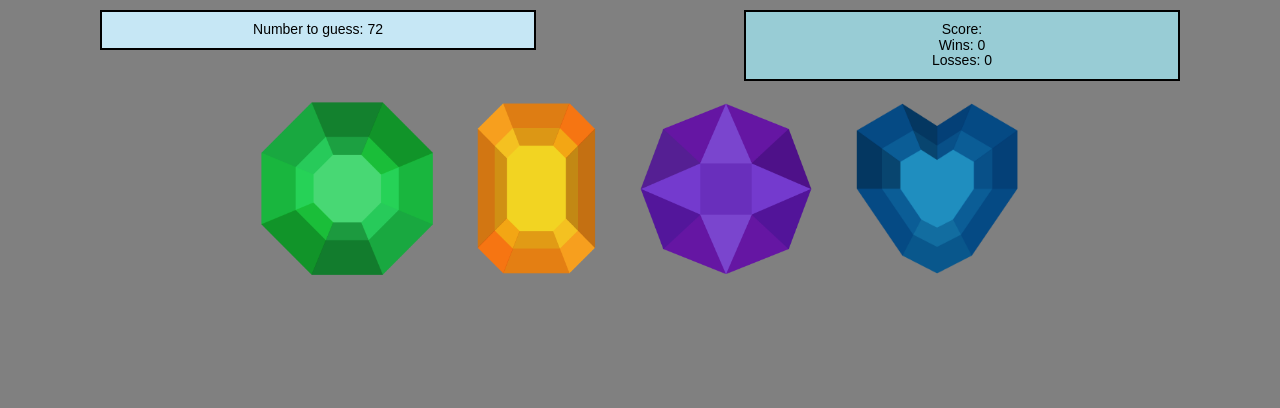
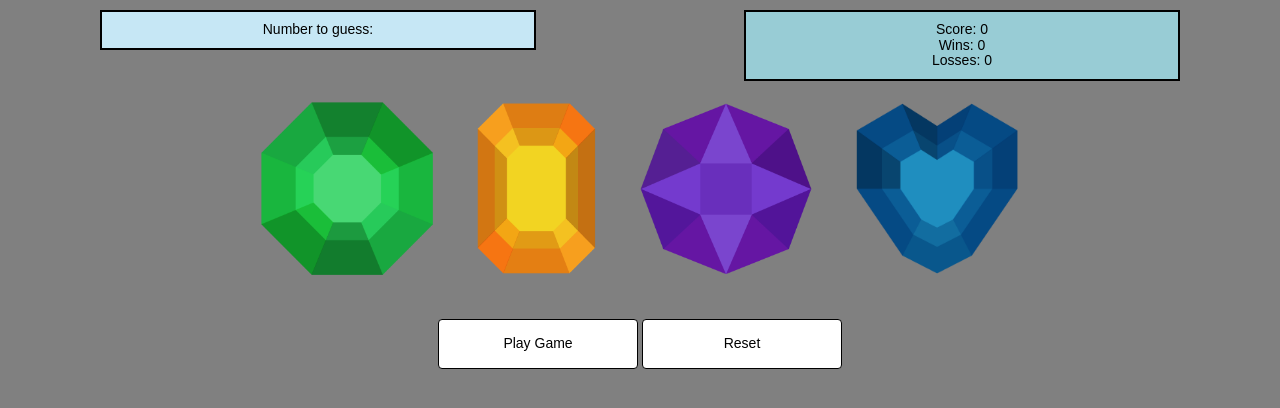
Before and after one commit to epribs/week-4-game, a PHP site: page / in a window 1280 px wide. Shown: the part 80-488 px from the top of the page. Run offline with PHP 8.4, Linux system fonts and the light colour scheme; some libraries are stand-ins or nearby versions.

Commit message:
fixed counter and added play/reset buttons

```diff
--- a/assets/css/styles.css
+++ b/assets/css/styles.css
@@ -66,3 +66,30 @@ header {
 	width: auto;
 	padding: 20px;
 }
+#gameButtons {
+	margin:20px auto;
+	text-align: center;
+	width: 100%;
+}
+#gameButtons input[type=button] {
+	border: 1px solid black;
+	border-radius: 4px;
+	background-color: white;
+	font-size: 14px;
+	font-style: normal;
+	font-variant: normal;
+	font-weight: 500;
+	line-height: 15.4px;
+	width: 200px;
+	height: 50px;
+	text-align: center;
+
+}
+#gameButtons input[type=button]:hover {
+	background-color: #E2F3FA;
+
+}
+#gameButtons input[type=button]:active {
+	background-color: #b4c2c8;
+	color: white;
+}
--- a/assets/js/game.js
+++ b/assets/js/game.js
@@ -1,13 +1,11 @@
-
-
-var targetNumber = Math.floor(Math.random() * (120 - 19)) + 19;
-  $("#number-to-guess").text(targetNumber);
-  var counter = 0;
-  var numberOptions = [10, 5, 3, 7];
 var wins = 0;
 var loss = 0;
+var counter = 0;
 $("#wins").text(wins);
 $("#loss").text(loss);
+$("#score").text(counter);
+
+var numberOptions = [10, 5, 3, 7];
 for (var i = 0; i < numberOptions.length; i++) {
   var imageCrystal = $("<img>");
   imageCrystal.addClass("crystal-image");
@@ -15,11 +13,31 @@ var targetNumber = Math.floor(Math.random() * (120 - 19)) + 19;
   imageCrystal.attr("data-crystalvalue", numberOptions[i]);
   $("#crystals").append(imageCrystal);
 }
-  $(".crystal-image").on("click", function() {
 
+function reset(){
+  wins = 0;
+  loss = 0;
+  counter = 0;
+  $("#wins").text(wins);
+  $("#loss").text(loss);
+  $("#score").text(counter);
+  game();
+}
+
+
+function game() {
+  counter = 0;
+  $("#score").text(counter);
+  var targetNumber = Math.floor(Math.random() * (120 - 19)) + 19;
+  $("#number-to-guess").text(targetNumber);
+  console.log("counter preclick:" + counter);
+  $(".crystal-image").unbind("click").bind("click", function() {
     var crystalValue = ($(this).attr("data-crystalvalue"));
     crystalValue = parseInt(crystalValue);
     counter += crystalValue;
+    console.log("crystal val" + crystalValue);
+    console.log("counter post:" + counter);
+    console.log("target:" + targetNumber);
     $("#score").text(counter);
     if (counter === targetNumber) {
       wins++;
@@ -32,3 +50,4 @@ var targetNumber = Math.floor(Math.random() * (120 - 19)) + 19;
       alert("You lose!!");
     }
   });
+}
--- a/index.html
+++ b/index.html
@@ -31,8 +31,16 @@
 
 		<section>
 			<div id="crystals">
-	  </div>
+			</div>
 		</section>
+
+		<section>
+			<div id="gameButtons">
+			<input type="button" value="Play Game" onclick="game()">
+			<input type="button" value="Reset" onclick="reset()">
+			</div>
+		</section>
+
 
 
 	</div>
```
Lines whose indentation alone changed are shown as unchanged.
